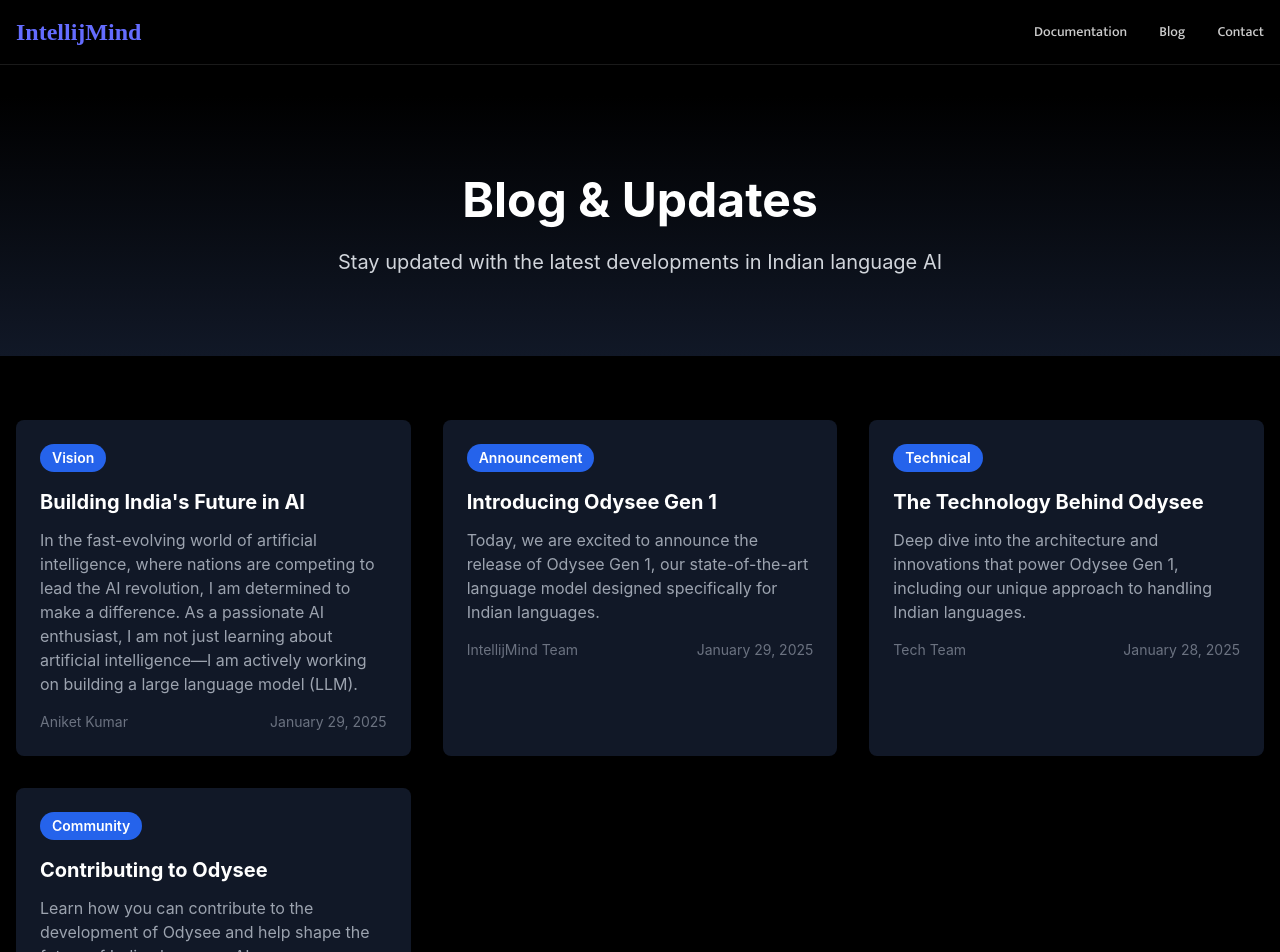
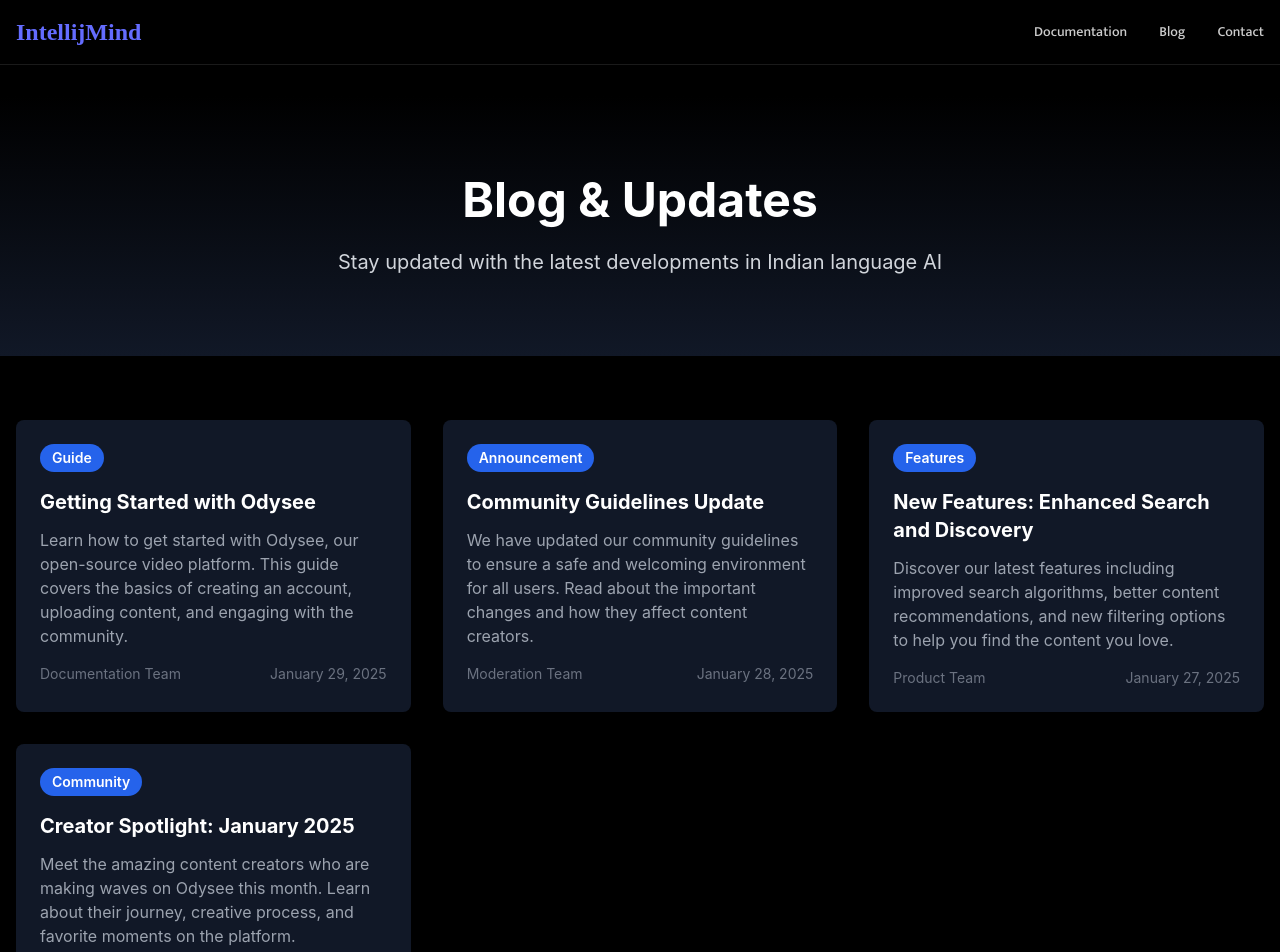
Before and after one commit to threatthriver/odysee-react, a React (Vite) app: page /blog in a window 1280 px wide. Shown: the top 952 px of the page. Built offline with nearby package versions, Linux system fonts and the light colour scheme; a web font is replaced by a local one.

Commit message:
update: improve Blog content with realistic posts
- Update blog posts with actual Odysee-related content
- Add posts about platform features, community guidelines, and creator spotlight
- Improve content organization with appropriate tags

```diff
--- a/src/pages/Blog.tsx
+++ b/src/pages/Blog.tsx
@@ -13,31 +13,31 @@
 const Blog: React.FC = () => {
   const blogPosts: BlogPost[] = [
     {
-      title: "Building India's Future in AI",
+      title: 'Getting Started with Odysee',
       date: 'January 29, 2025',
-      author: 'Aniket Kumar',
-      excerpt: 'In the fast-evolving world of artificial intelligence, where nations are competing to lead the AI revolution, I am determined to make a difference. As a passionate AI enthusiast, I am not just learning about artificial intelligence—I am actively working on building a large language model (LLM).',
-      tag: 'Vision'
+      author: 'Documentation Team',
+      excerpt: 'Learn how to get started with Odysee, our open-source video platform. This guide covers the basics of creating an account, uploading content, and engaging with the community.',
+      tag: 'Guide'
     },
     {
-      title: 'Introducing Odysee Gen 1',
-      date: 'January 29, 2025',
-      author: 'IntellijMind Team',
-      excerpt: 'Today, we are excited to announce the release of Odysee Gen 1, our state-of-the-art language model designed specifically for Indian languages.',
+      title: 'Community Guidelines Update',
+      date: 'January 28, 2025',
+      author: 'Moderation Team',
+      excerpt: 'We have updated our community guidelines to ensure a safe and welcoming environment for all users. Read about the important changes and how they affect content creators.',
       tag: 'Announcement'
     },
     {
-      title: 'The Technology Behind Odysee',
-      date: 'January 28, 2025',
-      author: 'Tech Team',
-      excerpt: 'Deep dive into the architecture and innovations that power Odysee Gen 1, including our unique approach to handling Indian languages.',
-      tag: 'Technical'
+      title: 'New Features: Enhanced Search and Discovery',
+      date: 'January 27, 2025',
+      author: 'Product Team',
+      excerpt: 'Discover our latest features including improved search algorithms, better content recommendations, and new filtering options to help you find the content you love.',
+      tag: 'Features'
     },
     {
-      title: 'Contributing to Odysee',
-      date: 'January 27, 2025',
-      author: 'Open Source Team',
-      excerpt: 'Learn how you can contribute to the development of Odysee and help shape the future of Indian language AI.',
+      title: 'Creator Spotlight: January 2025',
+      date: 'January 26, 2025',
+      author: 'Content Team',
+      excerpt: 'Meet the amazing content creators who are making waves on Odysee this month. Learn about their journey, creative process, and favorite moments on the platform.',
       tag: 'Community'
     }
   ]
```
